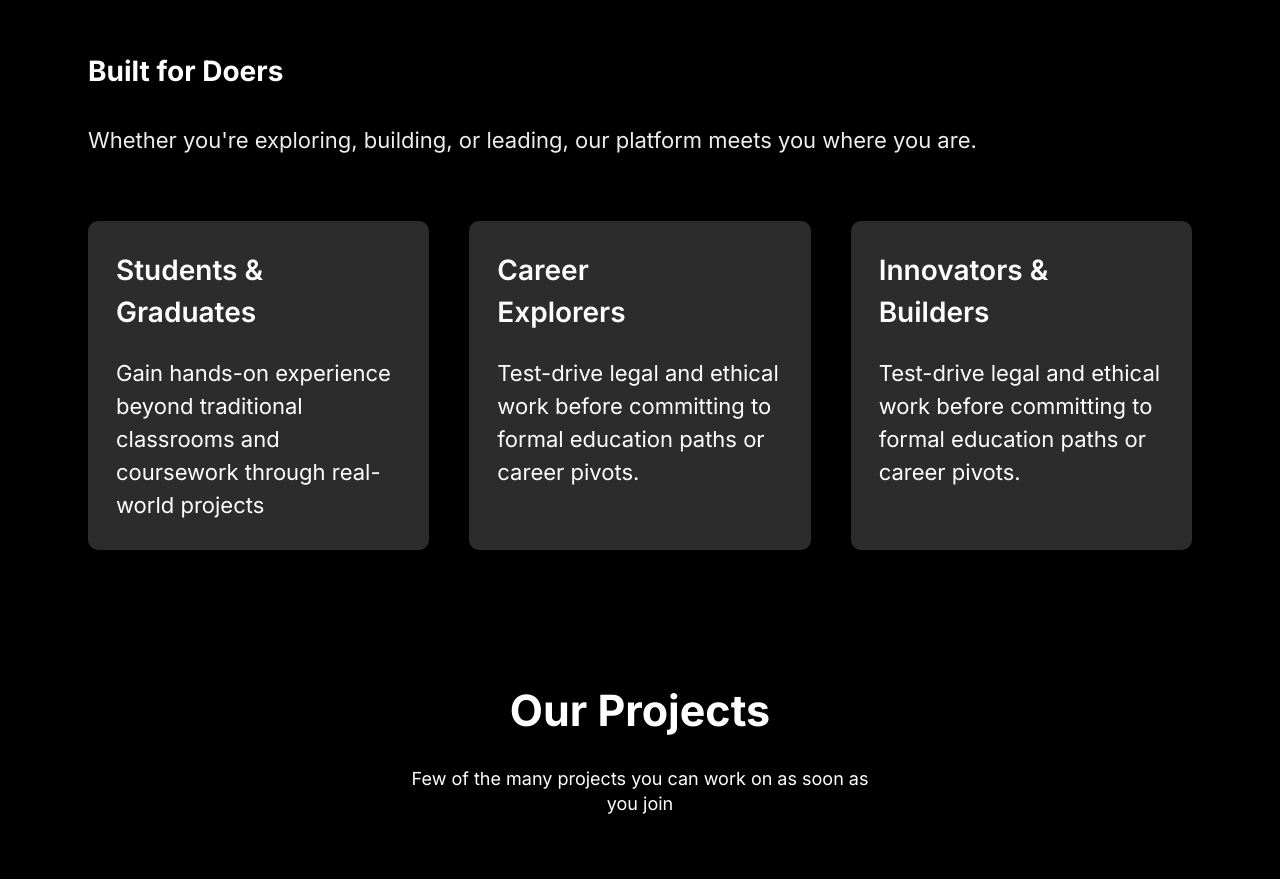
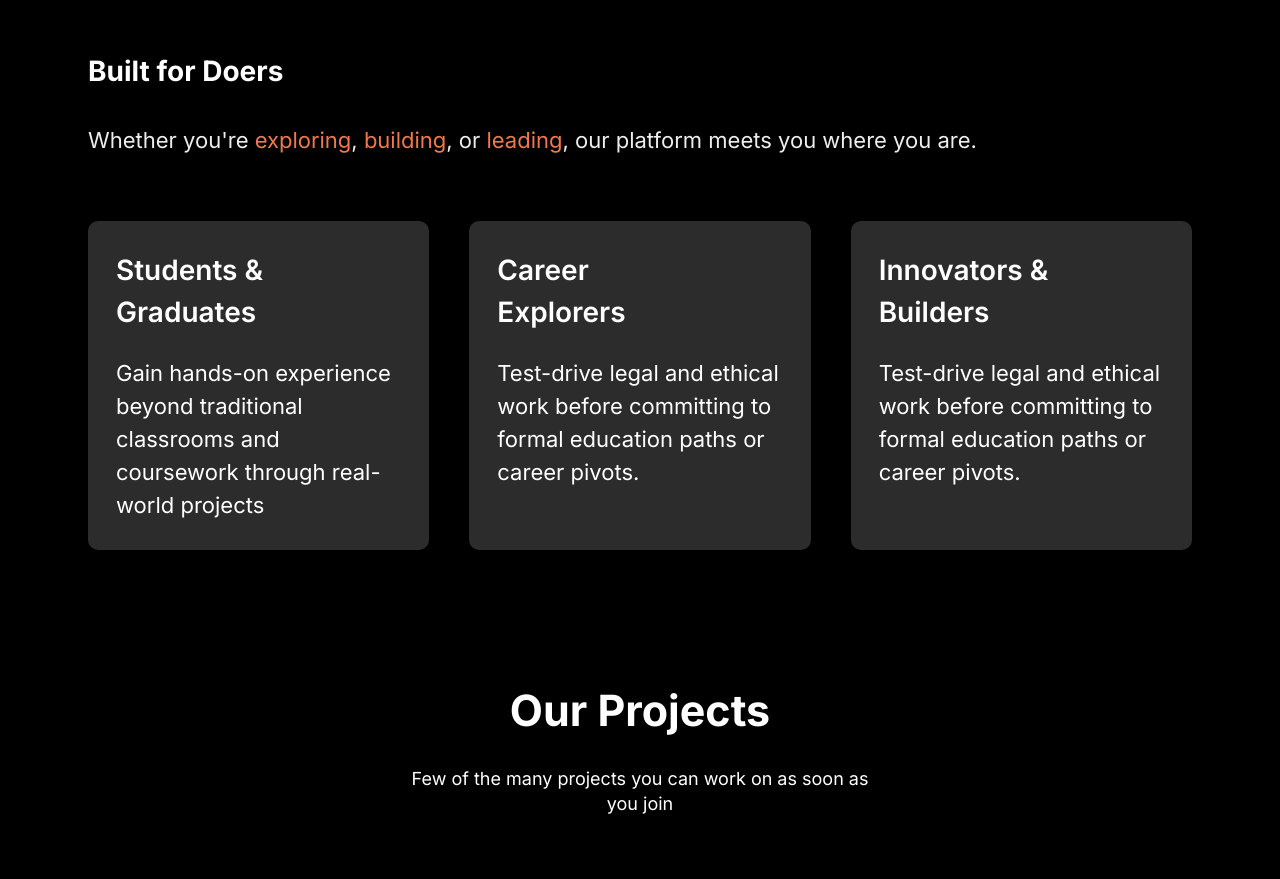
Before and after one commit to FlolabsInnovationsGroup/legal-ethics-venture-inistitute, a Next.js app: page / in a window 1280 px wide. Shown: the part 3980-4859 px from the top of the page. Built offline with nearby package versions, Linux system fonts and the light colour scheme.

Commit message:
updating who we serve

```diff
--- a/src/components/WhoWeServe.tsx
+++ b/src/components/WhoWeServe.tsx
@@ -6,7 +6,9 @@ const WhoWeServe = () => {
       </p>
       <h2 className="text-white text-[28px] font-bold mb-8">Built for Doers</h2>
       <p className="text-[#EDEDED] text-[22px] mb-16 max-w-full">
-        Whether you're exploring, building, or leading, our platform meets you
+        Whether you're <span className="text-[#F2784B]">exploring</span>,{" "}
+        <span className="text-[#F2784B]">building</span>, or{" "}
+        <span className="text-[#F2784B]">leading</span>, our platform meets you
         where you are.
       </p>
 
```
